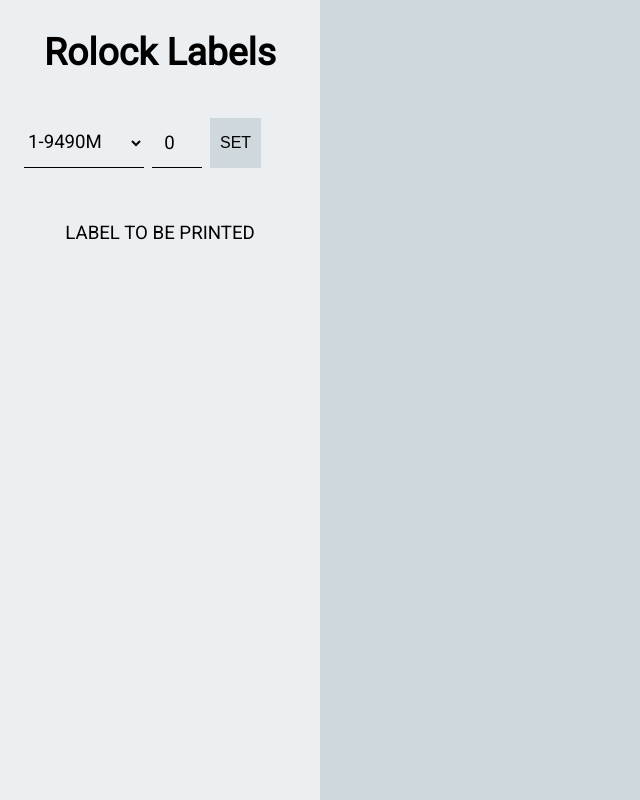
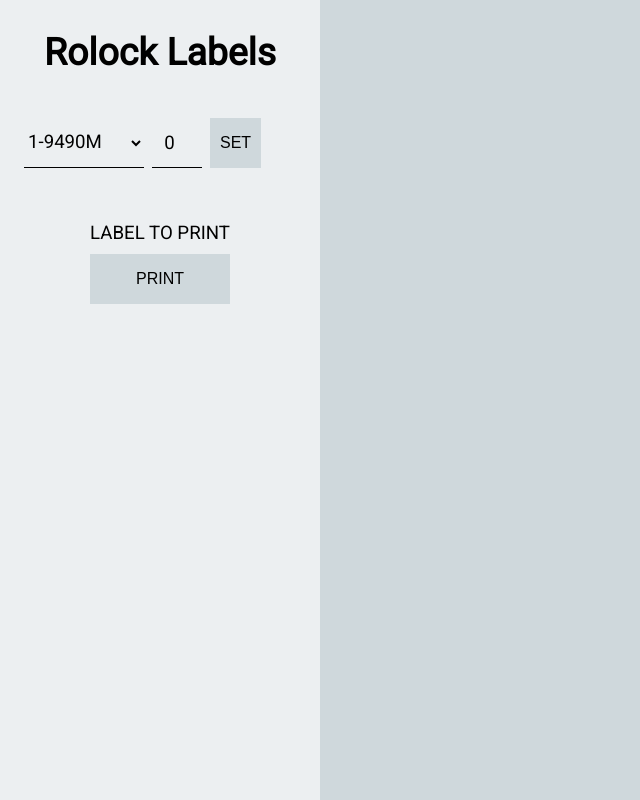
Before and after one commit to cbraissant/Rolock-labels, a Svelte app: page / in a window 1280 px wide. Shown: the whole page, without its empty margins (0-640 px from the left). Built offline with nearby package versions, Linux system fonts and the light colour scheme.

Commit message:
Add a print button

```diff
--- a/src/ProductSummary.svelte
+++ b/src/ProductSummary.svelte
@@ -1,6 +1,10 @@
 <script>
   export let datas;
   import ProductCount from "./ProductCount.svelte";
+  function handlePrint() {
+    window.print();
+    return false;
+  }
 </script>
 
 <style>
@@ -9,10 +13,16 @@
     text-align: center;
     text-transform: uppercase;
   }
+  button {
+    display: block;
+    margin: 10px auto;
+    width: 50%;
+  }
 </style>
 
 <div>
-  <p>Label to be printed</p>
+  <p>Label to print</p>
+  <button on:click={handlePrint}>PRINT</button>
   {#each datas as data, index}
     {#if data.product_quantity > 0}
       <ProductCount on:message {data} {index} />
```
